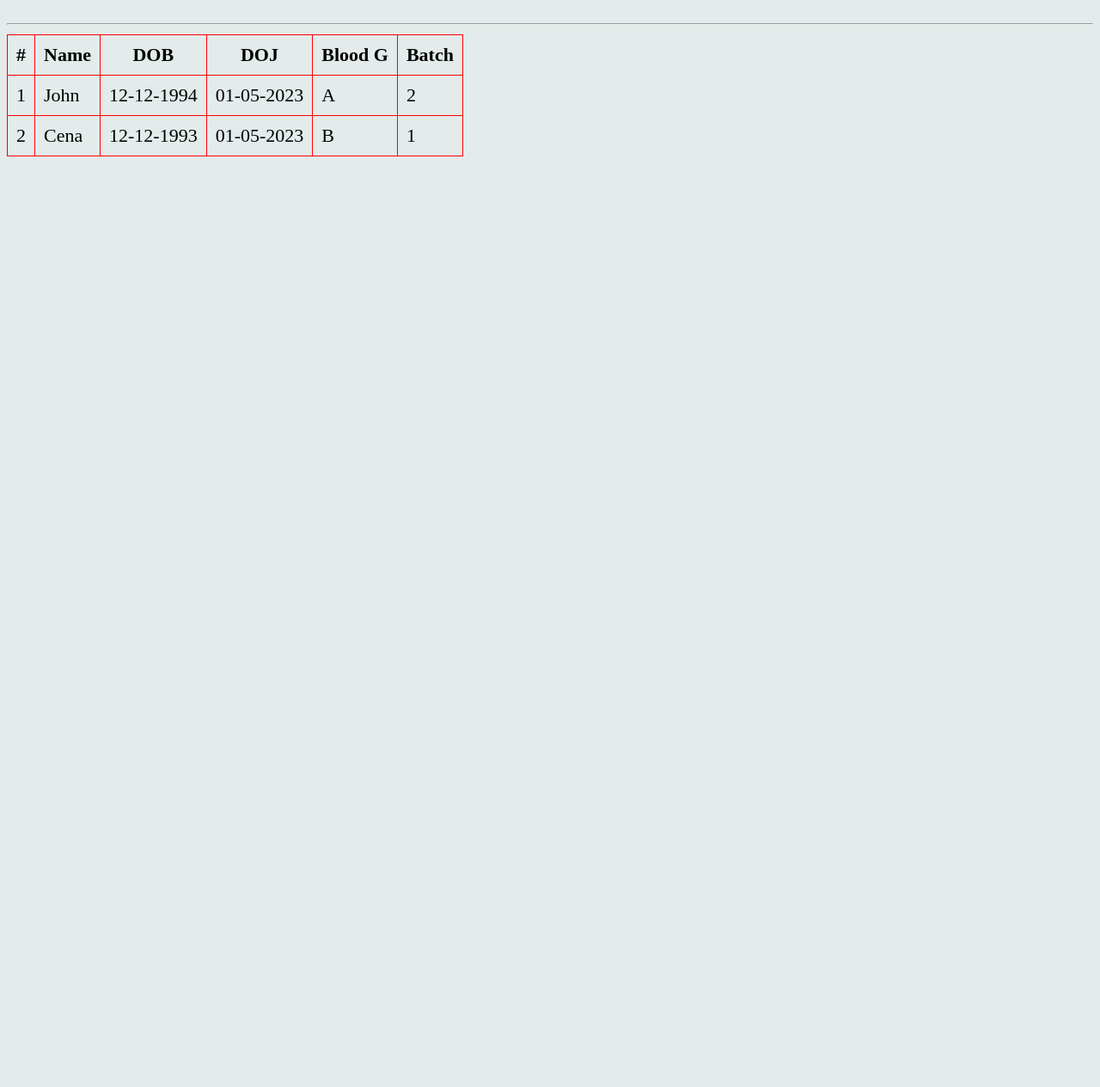
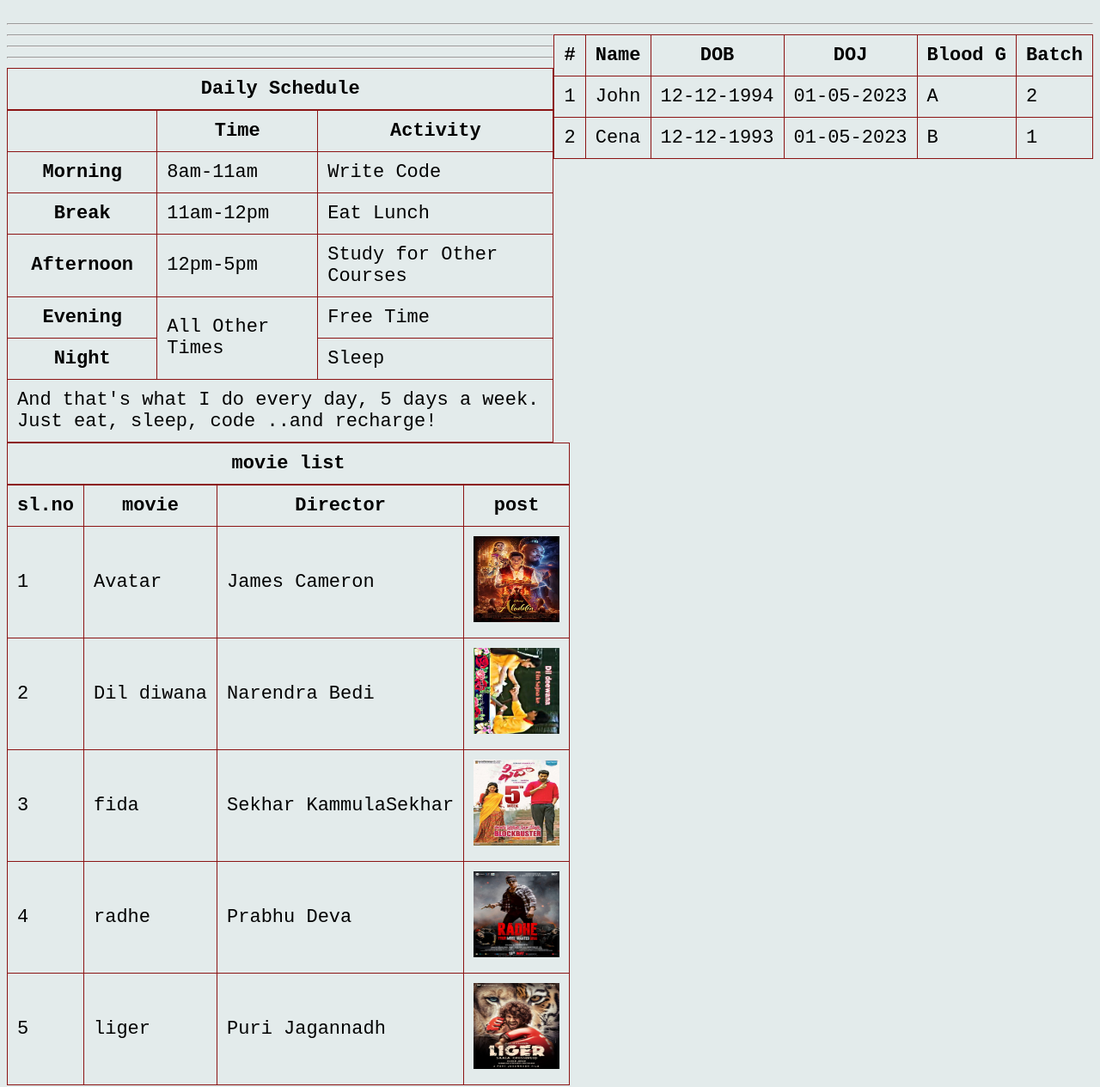
Before and after one commit to upstandards-github/batch2, a plain HTML site: page html/table/index.html in a window 1280 px wide. Shown: the part 83-1348 px from the top of the page at 86% size. Before the commit the page ends 800 px from the top, so only its background shows below. Drawn offline with Linux system fonts and the light colour scheme.

Commit message:
html forms and images

```diff
--- /dev/null
+++ b/html/forms/main.css
@@ -0,0 +1,27 @@
+html {
+    font-size: 22px;
+}
+
+body {
+    background-color: #333;
+    color: whitesmoke;
+}
+
+a {
+    color: aliceblue;
+}
+
+a:visited {
+    color: lightgray;
+}
+
+a:hover, a:active {
+    color: #eee;
+}
+
+table, tr, th, td, caption {
+    border: 1px solid #eee;
+    font-family: 'Courier New', Courier, monospace;
+    border-collapse: collapse;
+    padding: 0.5rem;
+}
--- a/html/table/index.html
+++ b/html/table/index.html
@@ -18,10 +18,15 @@
 
 
 
-        table , tr, td ,th {
-            border: 1px solid red;
+        table,
+        tr,
+        th,
+        td,
+        caption {
+            border: 1px solid #8c1414;
+            font-family: 'Courier New', Courier, monospace;
             border-collapse: collapse;
-            padding: 10px;
+            padding: 0.5rem;
         }
     </style>
 </head>
@@ -30,7 +35,7 @@
     <h1>HTML Table</h1>
     <hr>
 
-    <table>
+    <table style="float: right;">
         <thead>
             <tr>
                 <th>#</th>
@@ -41,7 +46,6 @@
                 <th>Batch</th>
             </tr>
         </thead>
-
         <tbody>
             <tr>
                 <td>1</td>
@@ -61,6 +65,99 @@
             </tr>
         </tbody>
     </table>
+    <hr>
+    <hr>
+    <hr>
+
+    <table>
+        <caption><strong> Daily Schedule</strong></caption>
+         <tr>
+            <th></th>
+            <th>Time</th>
+            <th>Activity</th>
+         </tr>
+         <tr>
+                <th>Morning</th>
+                <td>8am-11am</td>
+                <td>Write Code</td>
+         </tr>
+         <tr>
+            <th>Break</th>
+            <td>11am-12pm</td>
+            <td>Eat Lunch</td>
+     </tr>
+     <tr>
+        <th>Afternoon</th>
+        <td>12pm-5pm</td>
+        <td>Study for Other Courses</td>
+    </tr>
+    <tr>
+        <th>Evening</th>
+        <td rowspan="2">All Other Times</td>
+        <td>Free Time</td>
+    </tr>
+    <tr>
+        <th>Night</th>
+        <td>Sleep</td>
+    </tr>
+    <tr>
+        <td colspan="3">
+            And that's what I do every day, 5 days a week. Just eat, sleep, code ..and recharge!
+        </td>
+    </tr>
+    </table>
+    <table>
+
+        <caption><strong>movie list</strong></caption>
+        <tr>
+            <th>sl.no</th>
+            <th>movie</th>
+            <th>Director</th>
+            <th>post</th>
+        </tr>
+        <tr>
+            <td>1</td>
+            <td>Avatar</td>
+            <td>James Cameron</td>
+            <td>
+                <img src="./image/ginee.jpeg" alt="" width="100px" height="100px">
+            </td>
+        </tr>
+        <tr>
+            <td>2</td>
+            <td>Dil diwana</td>
+            <td>Narendra Bedi</td>
+            <td>
+                <img src="./image/dildewana.jpg" alt=""width="100px" height="100"px>
+                </td>
+        </tr>
+        <tr>
+            <td>3</td>
+            <td>fida</td>
+            <td>Sekhar KammulaSekhar</td>
+            <td>
+                <img src="./image/fidaa.webp" alt=""width="100px" height="100"px>
+            </td>
+        </tr>
+          <tr>
+            <td>4</td>
+            <td>radhe</td>
+            <td>Prabhu Deva</td>
+            <td>
+                <img src="./image/radhe.jpg" alt=""width="100px" height="100px">
+            </td>
+        </tr>
+    <tr>
+            <td>5</td>
+            <td>liger</td>
+            <td>Puri Jagannadh</td>
+            <td>
+                <img src="./image/Liger-poster_1647771949.jpg" alt=""width="100px" height="100"px>
+            </td>
+        </tr>
+
+
+    </table>
 </body>
 
 </html>
```
Also changed, not shown: html/forms/about.html (added, +47 -0 lines), html/forms/index.html (added, +103 -0 lines), html/forms/html5.png (added), html/forms/img/caribbean.jpg (added), html/forms/img/html_logo_300x300.png (added), html/forms/img/vacation.jpg (added), html/image/image/Liger-poster_1647771949.jpg (added), html/image/image/fida.jpg (added), html/links/image/icons/liger.jpg (added), html/table/image/Liger-poster_1647771949.jpg (added), html/table/image/dildewana.jpg (added), html/table/image/fidaa.webp (added), html/table/image/ginee.jpeg (added), html/table/image/radhe.jpg (added), 1 other file. Lines whose indentation alone changed are shown as unchanged.
